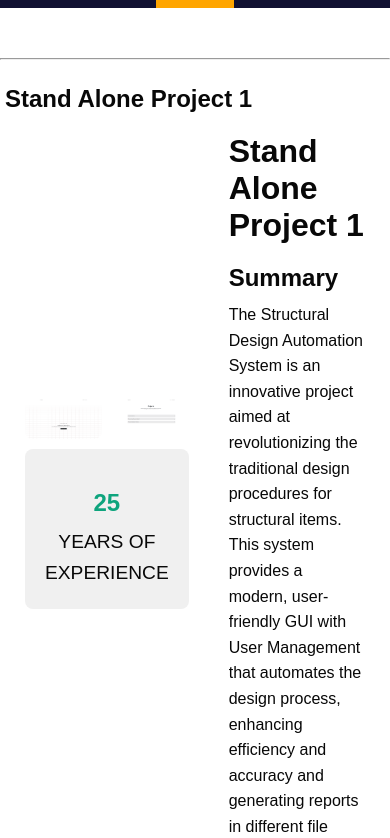
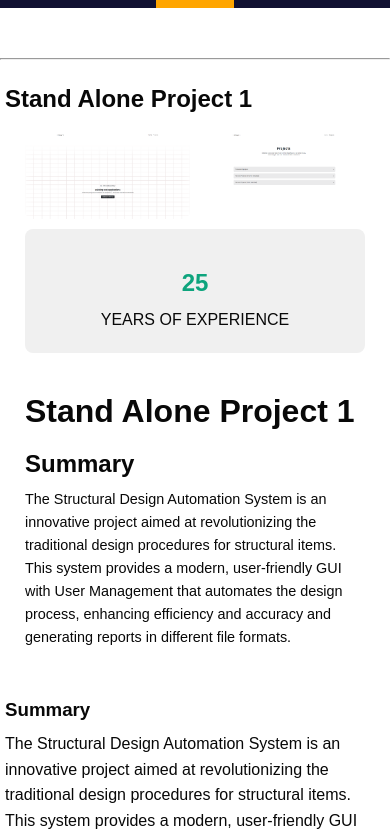
Before and after one commit to varunnlv/vportfolio, a React (Create React App) app: page / in a window 390 px wide. Shown: the part 3440-4278 px from the top of the page. Built offline with nearby package versions, Linux system fonts and the light colour scheme.

Commit message:
Update portfolio.scss

```diff
--- a/src/components/portfolio/portfolio.scss
+++ b/src/components/portfolio/portfolio.scss
@@ -5,19 +5,21 @@
     background: white;
 
 
-    .small-gallery-container {
+   .small-gallery-container {
   display: flex;
   justify-content: center;
   padding: 20px;
+  box-sizing: border-box;
 }
 
 .gallery-content {
   display: grid;
   grid-template-columns: 1fr 1fr;
   grid-gap: 20px;
-  max-width: 1200px; /* Adjust the width to fit your needs */
+  max-width: 1200px;
   margin: 0 auto;
-  align-items: center;
+  align-items: start;
+  box-sizing: border-box;
 }
 
 .gallery-images {
@@ -49,7 +51,7 @@
   display: flex;
   justify-content: center;
   align-items: center;
-  background: #f0f0f0; /* Background color for the experience section */
+  background: #f0f0f0;
   padding: 20px;
   text-align: center;
   border-radius: 8px;
@@ -57,7 +59,7 @@
 
 .experience-text h2 {
   font-size: 2.5rem;
-  color: #0ea47d; /* Customize the color as needed */
+  color: #0ea47d;
   margin: 0;
 }
 
@@ -86,6 +88,37 @@
   font-size: 1rem;
   line-height: 1.5;
   margin: 10px 0;
+}
+
+/* Media queries for responsiveness */
+@media (max-width: 768px) {
+  .gallery-content {
+    grid-template-columns: 1fr;
+    grid-gap: 20px;
+  }
+
+  .gallery-text {
+    padding-left: 0;
+    padding-top: 20px; /* Adds spacing between images and text on smaller screens */
+  }
+}
+
+@media (max-width: 480px) {
+  .experience-text h2 {
+    font-size: 2rem;
+  }
+
+  .experience-text p {
+    font-size: 1rem;
+  }
+
+  .gallery-text h2 {
+    font-size: 1.5rem;
+  }
+
+  .gallery-text p {
+    font-size: 0.9rem;
+  }
 }
 
     .progress {
```
